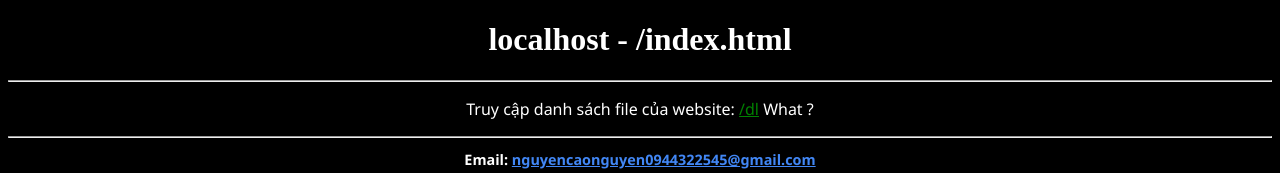
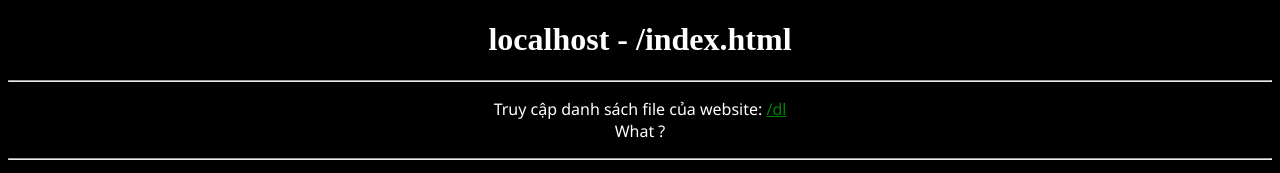
Before and after one commit to Choomai/choomai.github.io, a plain HTML site: page index.html in a window 1280 px wide. Shown: the top 173 px of the page. Drawn offline with Linux system fonts and the light colour scheme; a web font is replaced by a local one.

Commit message:
Update dl

```diff
--- a/index.html
+++ b/index.html
@@ -11,7 +11,7 @@
     <body>
         <h1 id="page-title" class="center"></h1><hr>
         <p class="center">
-            Truy cập danh sách file của website: <a style="color:green" href="/dl" target="_self">/dl</a>
+            Truy cập danh sách file của website: <a style="color:green" href="/dl" target="_self">/dl</a><br>
             What ?
         </p><hr>
         <h2 class="center email">Email: <a href="mailto:nguyencaonguyen0944322545@gmail.com" style="color: #4287F5">nguyencaonguyen0944322545@gmail.com</a></h2>
```
